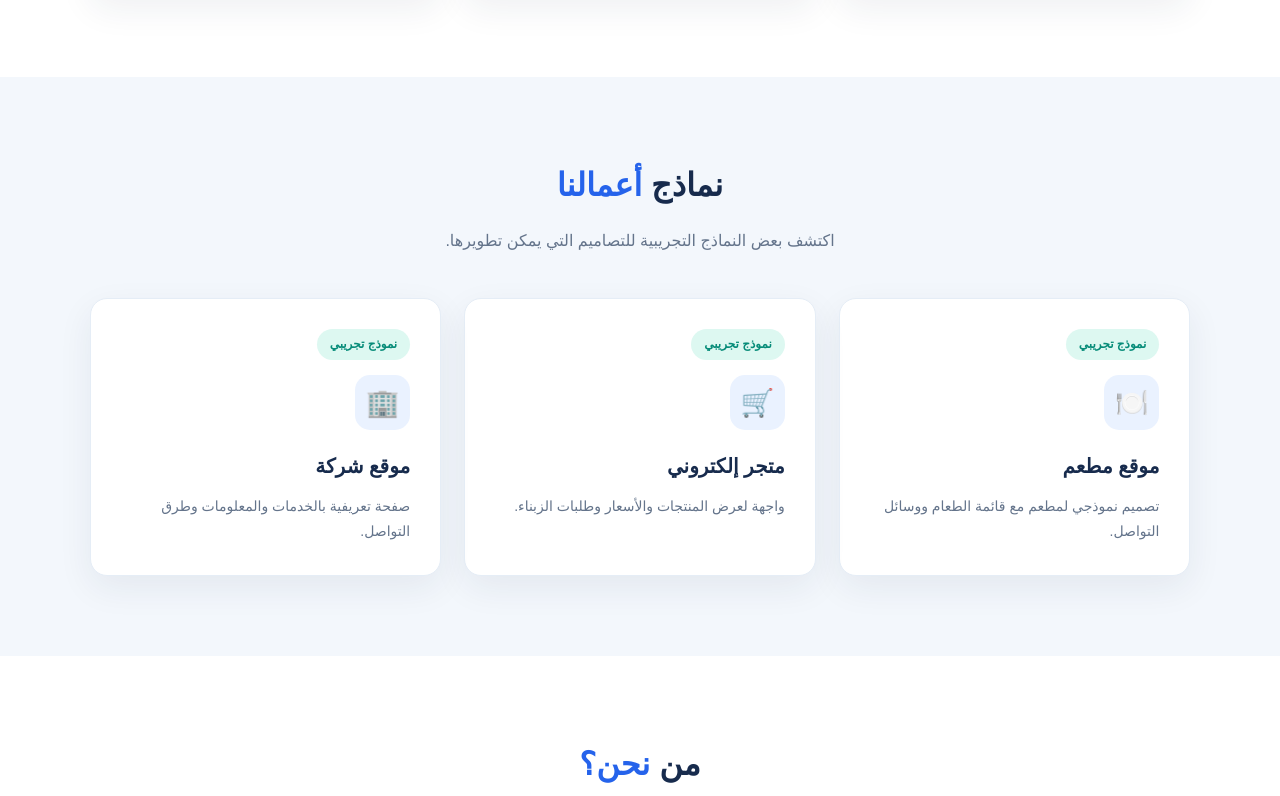
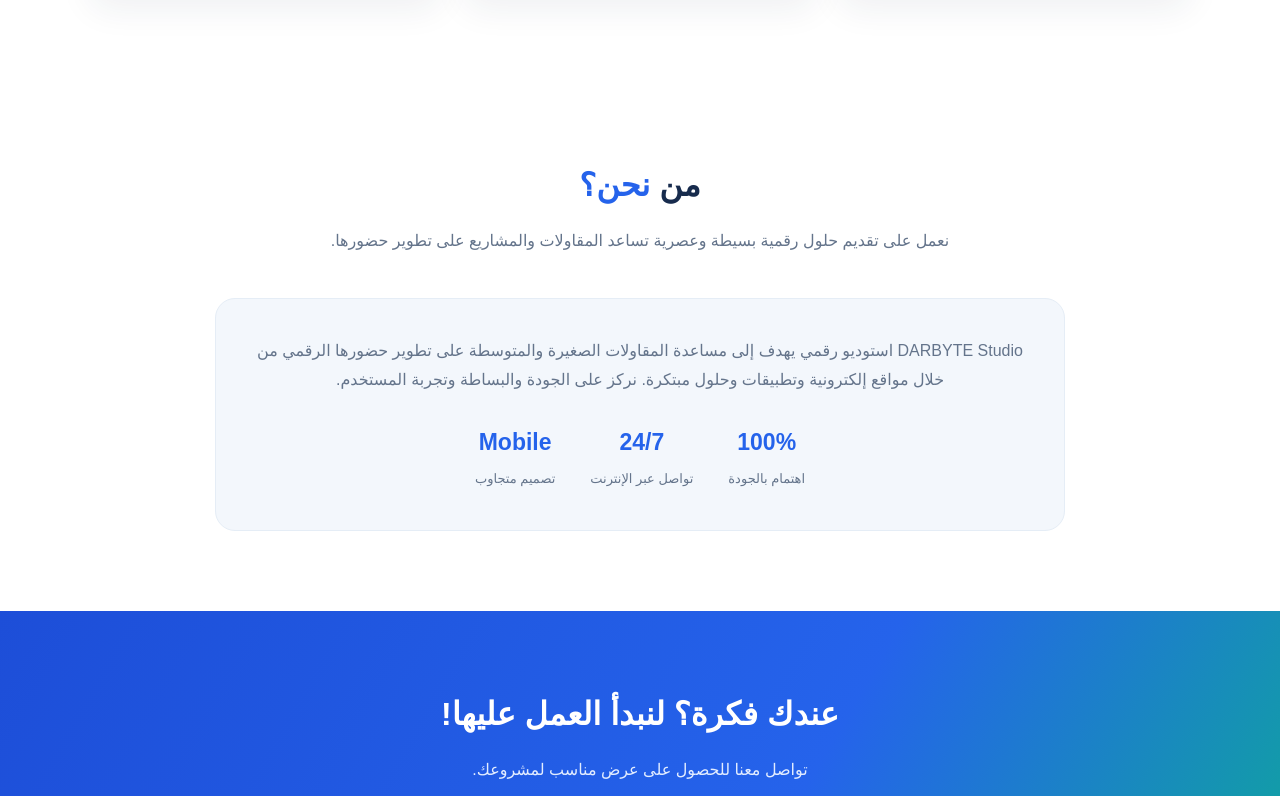
Before and after one commit to ilyasoumachtaq16-ui/darbyte-studio-website, a plain HTML site: page index.html in a window 1280 px wide. Shown: the part 1085-1881 px from the top of the page. Drawn offline with Linux system fonts and the light colour scheme.

Commit message:
Update index.html

```diff
--- a/index.html
+++ b/index.html
@@ -136,15 +136,6 @@ section{padding:80px 7%}
   font-size:20px;font-weight:bold;
   color:var(--blue);margin-top:18px;
 }
-.projects{background:var(--bg)}
-.project-tag{
-  display:inline-block;color:#078c79;
-  background:#ddf8f1;padding:5px 13px;
-  border-radius:30px;font-size:12px;
-  font-weight:bold;margin-bottom:15px;
-}
-.project-card{min-height:210px}
-.project-card h3{font-size:20px}
 .about{
   background:white;text-align:center;
 }
@@ -207,7 +198,6 @@ footer{
   <nav>
     <a href="#home" data-ar="الرئيسية" data-fr="Accueil">الرئيسية</a>
     <a href="#services" data-ar="خدماتنا" data-fr="Services">خدماتنا</a>
-    <a href="#projects" data-ar="أعمالنا" data-fr="Projets">أعمالنا</a>
     <a href="#about" data-ar="من نحن" data-fr="À propos">من نحن</a>
     <a href="#contact" data-ar="اتصل بنا" data-fr="Contact">اتصل بنا</a>
   </nav>
@@ -291,52 +281,6 @@ footer{
         عرض منتجاتك وخدماتك بطريقة منظمة وسهلة.
       </p>
       <div class="price">À partir de 600 DH</div>
-    </div>
-  </div>
-</section>
-
-<section class="projects" id="projects">
-  <h2 class="section-title"
-      data-ar="نماذج <span>أعمالنا</span>"
-      data-fr="Nos <span>réalisations</span>">
-    نماذج <span>أعمالنا</span>
-  </h2>
-
-  <p class="section-desc"
-     data-ar="اكتشف بعض النماذج التجريبية للتصاميم التي يمكن تطويرها."
-     data-fr="Découvrez quelques exemples de designs possibles.">
-    اكتشف بعض النماذج التجريبية للتصاميم التي يمكن تطويرها.
-  </p>
-
-  <div class="grid">
-    <div class="card project-card">
-      <span class="project-tag" data-ar="نموذج تجريبي" data-fr="Démo">نموذج تجريبي</span>
-      <div class="card-icon">🍽️</div>
-      <h3 data-ar="موقع مطعم" data-fr="Site de restaurant">موقع مطعم</h3>
-      <p data-ar="تصميم نموذجي لمطعم مع قائمة الطعام ووسائل التواصل."
-         data-fr="Exemple de site pour restaurant avec menu et contact.">
-        تصميم نموذجي لمطعم مع قائمة الطعام ووسائل التواصل.
-      </p>
-    </div>
-
-    <div class="card project-card">
-      <span class="project-tag" data-ar="نموذج تجريبي" data-fr="Démo">نموذج تجريبي</span>
-      <div class="card-icon">🛒</div>
-      <h3 data-ar="متجر إلكتروني" data-fr="Boutique en ligne">متجر إلكتروني</h3>
-      <p data-ar="واجهة لعرض المنتجات والأسعار وطلبات الزبناء."
-         data-fr="Présentation de produits, prix et demandes clients.">
-        واجهة لعرض المنتجات والأسعار وطلبات الزبناء.
-      </p>
-    </div>
-
-    <div class="card project-card">
-      <span class="project-tag" data-ar="نموذج تجريبي" data-fr="Démo">نموذج تجريبي</span>
-      <div class="card-icon">🏢</div>
-      <h3 data-ar="موقع شركة" data-fr="Site d'entreprise">موقع شركة</h3>
-      <p data-ar="صفحة تعريفية بالخدمات والمعلومات وطرق التواصل."
-         data-fr="Présentation d'entreprise, services et coordonnées.">
-        صفحة تعريفية بالخدمات والمعلومات وطرق التواصل.
-      </p>
     </div>
   </div>
 </section>
```
